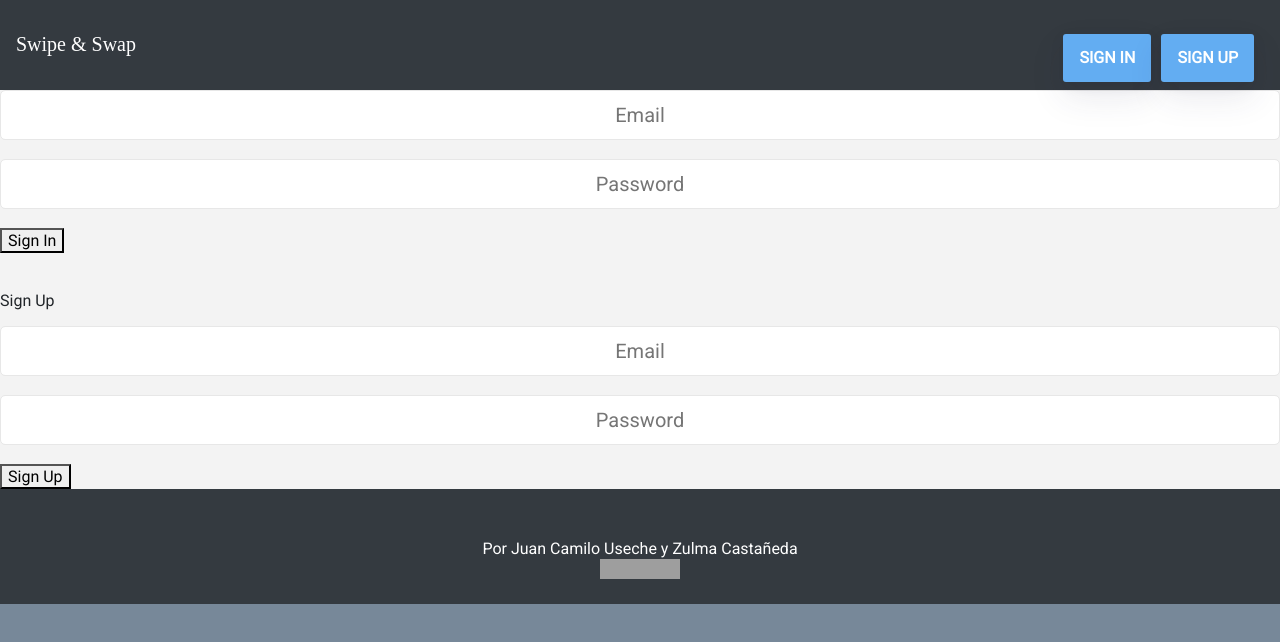
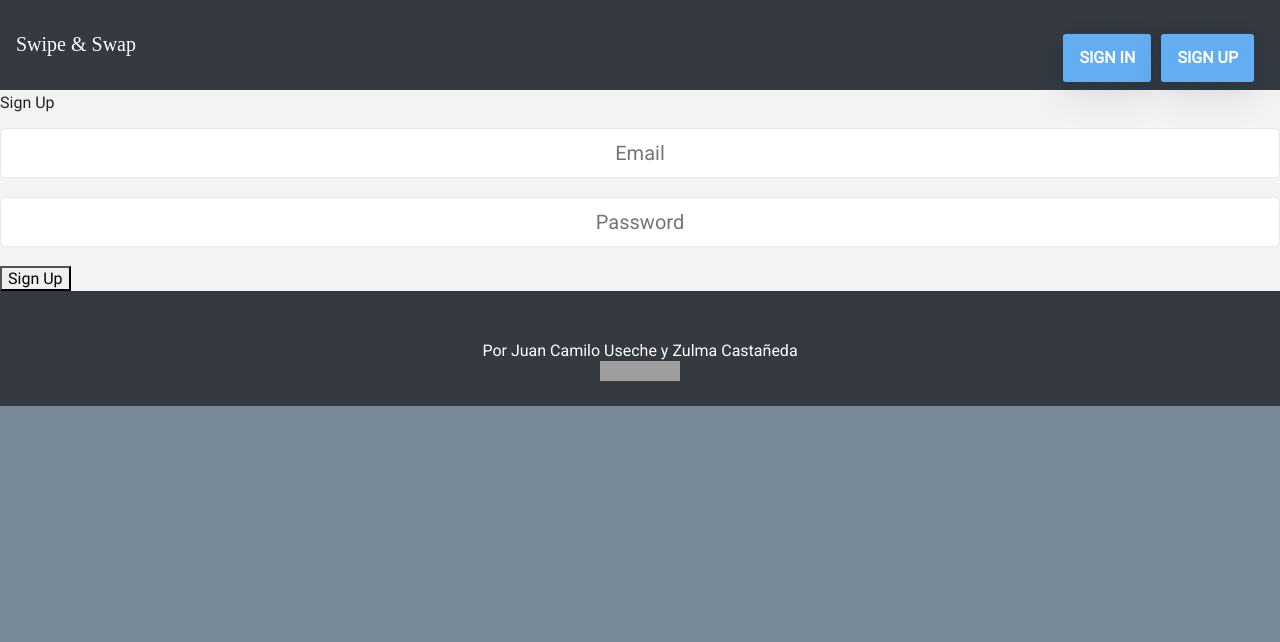
Before and after one commit to zlcastaneda10/Swipe-and-Swap, a React (Create React App) app in the folder front/: page /signUp in a window 1280 px wide. Shown: the top 642 px of the page. Built offline with nearby package versions, Linux system fonts and the light colour scheme; grey boxes are pictures that could not be loaded; a web font is replaced by a local one.

Commit message:
front navigation
cool shit

```diff
--- a/front/src/containers/App.js
+++ b/front/src/containers/App.js
@@ -29,15 +29,15 @@ export default class App extends React.Component {
       return (
         <div>
           <Navbar color="dark" className="fixed-top navbar-dark bg-dark">
-            <NavbarBrand href="/"><img src="../images/logo.png" alt="logo" className="navbar_logo"/></NavbarBrand>
-		  <Button outline color="danger" onClick={()=>{ localStorage.clear();
+            <NavbarBrand href="/" className="merienda">Swipe & Swap</NavbarBrand>
+		    <Button outline color="danger" onClick={()=>{ localStorage.clear();
 			  window.location = '/';}} className="ml-auto nav_btn">Sign Out</Button>
           </Navbar>
           <div className="content">
             {this.props.children}
           </div>
           <footer className="bg-dark">
-            <div className="footer_brand"><img src="../images/logo.png" alt="logo" className="footer_logo"/></div>
+            <div className="footer_makers">Welcome and have fun trading! </div>
             <div className="footer_makers">Por Juan Camilo Useche y Zulma Castañeda</div>
             <div className="footer_license">MIT License</div>
           </footer>
--- a/front/src/containers/SigninForm.js
+++ b/front/src/containers/SigninForm.js
@@ -28,7 +28,6 @@ class SignIn extends Component {
     this.onTextboxChangeSignUpPassword = this.onTextboxChangeSignUpPassword.bind(this);
 
     this.onSignIn = this.onSignIn.bind(this);
-    this.onSignUp = this.onSignUp.bind(this);
     this.logout = this.logout.bind(this);
   }
 
@@ -82,46 +81,6 @@ class SignIn extends Component {
     });
   }
 
-  onSignUp() {
-    // Grab state
-    const {
-      signUpEmail,
-      signUpPassword,
-    } = this.state;
-
-    this.setState({
-      isLoading: true,
-    });
-
-    // Post request to backend
-    fetch('/api/signup', {
-      method: 'POST',
-      headers: {
-        'Content-Type': 'application/json'
-      },
-      body: JSON.stringify({
-        email: signUpEmail,
-        password: signUpPassword,
-      }),
-    }).then(res => res.json())
-      .then(json => {
-        console.log('json', json);
-        if (json.success) {
-          this.setState({
-            signUpError: json.message,
-            isLoading: false,
-            signUpEmail: '',
-            signUpPassword: '',
-          });
-        } else {
-          this.setState({
-            signUpError: json.message,
-            isLoading: false,
-          });
-        }
-      });
-  }
-
   onSignIn() {
     // Grab state
     const {
@@ -155,6 +114,8 @@ class SignIn extends Component {
             signInEmail: '',
             token: json.token,
           });
+          localStorage.setItem('token', json.token);
+          window.location.assign('/cards');
         } else {
           this.setState({
             signInError: json.message,
@@ -200,9 +161,6 @@ class SignIn extends Component {
       signInError,
       signInEmail,
       signInPassword,
-      signUpEmail,
-      signUpPassword,
-      signUpError,
     } = this.state;
 
     if (isLoading) {
@@ -219,6 +177,9 @@ class SignIn extends Component {
                 <p>{signInError}</p>
               ) : (null)
             }
+            <br/>
+            <br/>
+            <br/>
             <p>Sign In</p>
             <input
               type="email"
@@ -236,30 +197,6 @@ class SignIn extends Component {
             <br />
             <button onClick={this.onSignIn}>Sign In</button>
           </div>
-          <br />
-          <br />
-          <div>
-            {
-              (signUpError) ? (
-                <p>{signUpError}</p>
-              ) : (null)
-            }
-            <p>Sign Up</p>
-            <input
-              type="email"
-              placeholder="Email"
-              value={signUpEmail}
-              onChange={this.onTextboxChangeSignUpEmail}
-            /><br />
-            <input
-              type="password"
-              placeholder="Password"
-              value={signUpPassword}
-              onChange={this.onTextboxChangeSignUpPassword}
-            /><br />
-            <button onClick={this.onSignUp}>Sign Up</button>
-          </div>
-
         </Container>
       );
     }
--- a/front/src/containers/SignupForm.js
+++ b/front/src/containers/SignupForm.js
@@ -3,7 +3,6 @@ import 'whatwg-fetch';
 
 import {
   getFromStorage,
-  setInStorage,
 } from '../storage';
 
 class SignUp extends Component {
@@ -24,7 +23,6 @@ class SignUp extends Component {
     this.onTextboxChangeSignUpEmail = this.onTextboxChangeSignUpEmail.bind(this);
     this.onTextboxChangeSignUpPassword = this.onTextboxChangeSignUpPassword.bind(this);
 
-    this.onSignIn = this.onSignIn.bind(this);
     this.onSignUp = this.onSignUp.bind(this);
     this.logout = this.logout.bind(this);
   }
@@ -110,7 +108,9 @@ class SignUp extends Component {
             signUpEmail: '',
             signUpPassword: '',
           });
-        } else {
+          window.location.assign('/signIn');
+        }
+        else {
           this.setState({
             signUpError: json.message,
             isLoading: false,
@@ -119,47 +119,6 @@ class SignUp extends Component {
       });
   }
 
-  onSignIn() {
-    // Grab state
-    const {
-      signInEmail,
-      signInPassword,
-    } = this.state;
-
-    this.setState({
-      isLoading: true,
-    });
-
-    // Post request to backend
-    fetch('/api/signin', {
-      method: 'POST',
-      headers: {
-        'Content-Type': 'application/json'
-      },
-      body: JSON.stringify({
-        email: signInEmail,
-        password: signInPassword,
-      }),
-    }).then(res => res.json())
-      .then(json => {
-        console.log('json', json);
-        if (json.success) {
-          setInStorage('the_main_app', { token: json.token });
-          this.setState({
-            signInError: json.message,
-            isLoading: false,
-            signInPassword: '',
-            signInEmail: '',
-            token: json.token,
-          });
-        } else {
-          this.setState({
-            signInError: json.message,
-            isLoading: false,
-          });
-        }
-      });
-  }
 
   logout() {
     this.setState({
@@ -194,9 +153,6 @@ class SignUp extends Component {
     const {
       isLoading,
       token,
-      signInError,
-      signInEmail,
-      signInPassword,
       signUpEmail,
       signUpPassword,
       signUpError,
@@ -210,27 +166,7 @@ class SignUp extends Component {
       return (
         <div>
           <div>
-            {
-              (signInError) ? (
-                <p>{signInError}</p>
-              ) : (null)
-            }
-            <p>Sign In</p>
-            <input
-              type="email"
-              placeholder="Email"
-              value={signInEmail}
-              onChange={this.onTextboxChangeSignInEmail}
-            />
-            <br />
-            <input
-              type="password"
-              placeholder="Password"
-              value={signInPassword}
-              onChange={this.onTextboxChangeSignInPassword}
-            />
-            <br />
-            <button onClick={this.onSignIn}>Sign In</button>
+
           </div>
           <br />
           <br />
```
